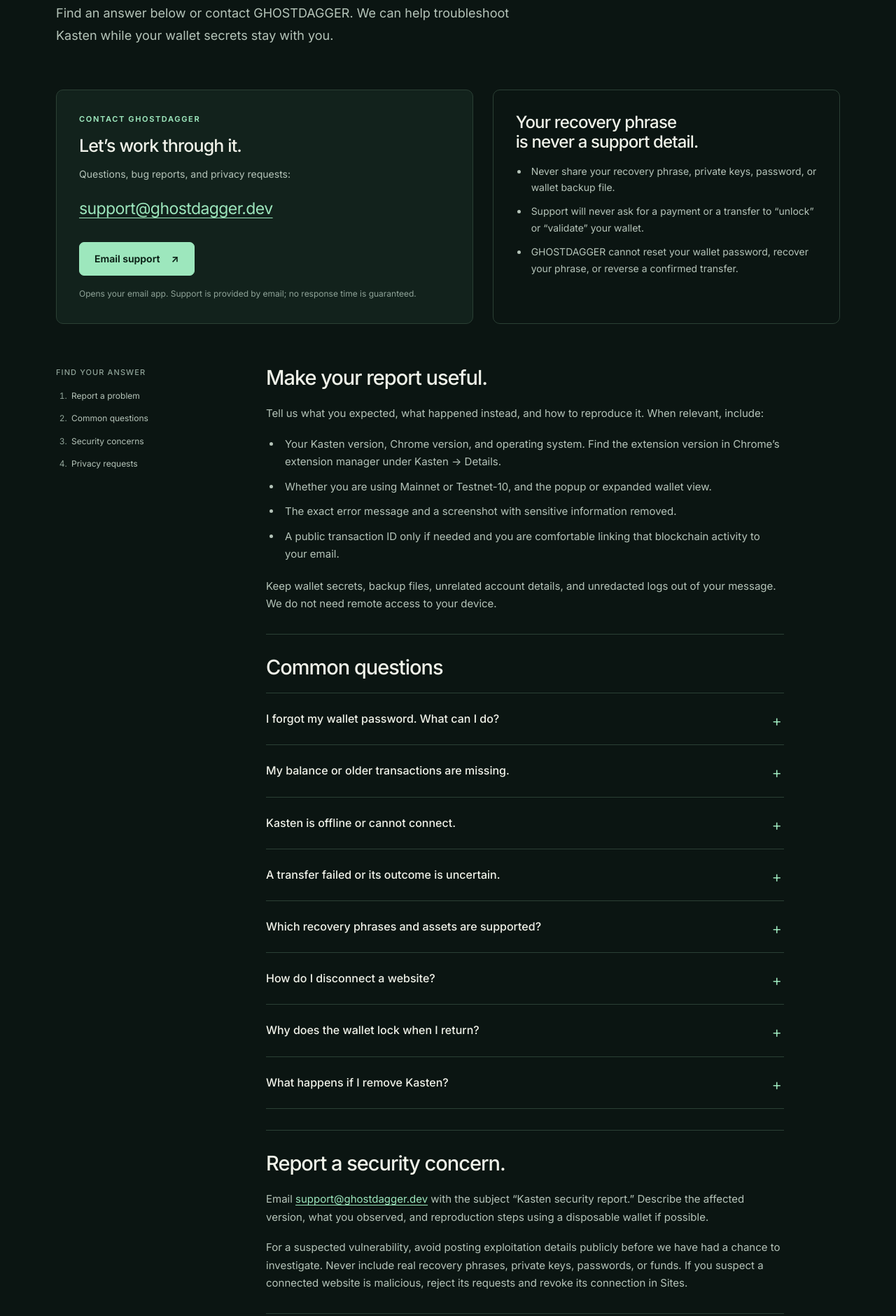
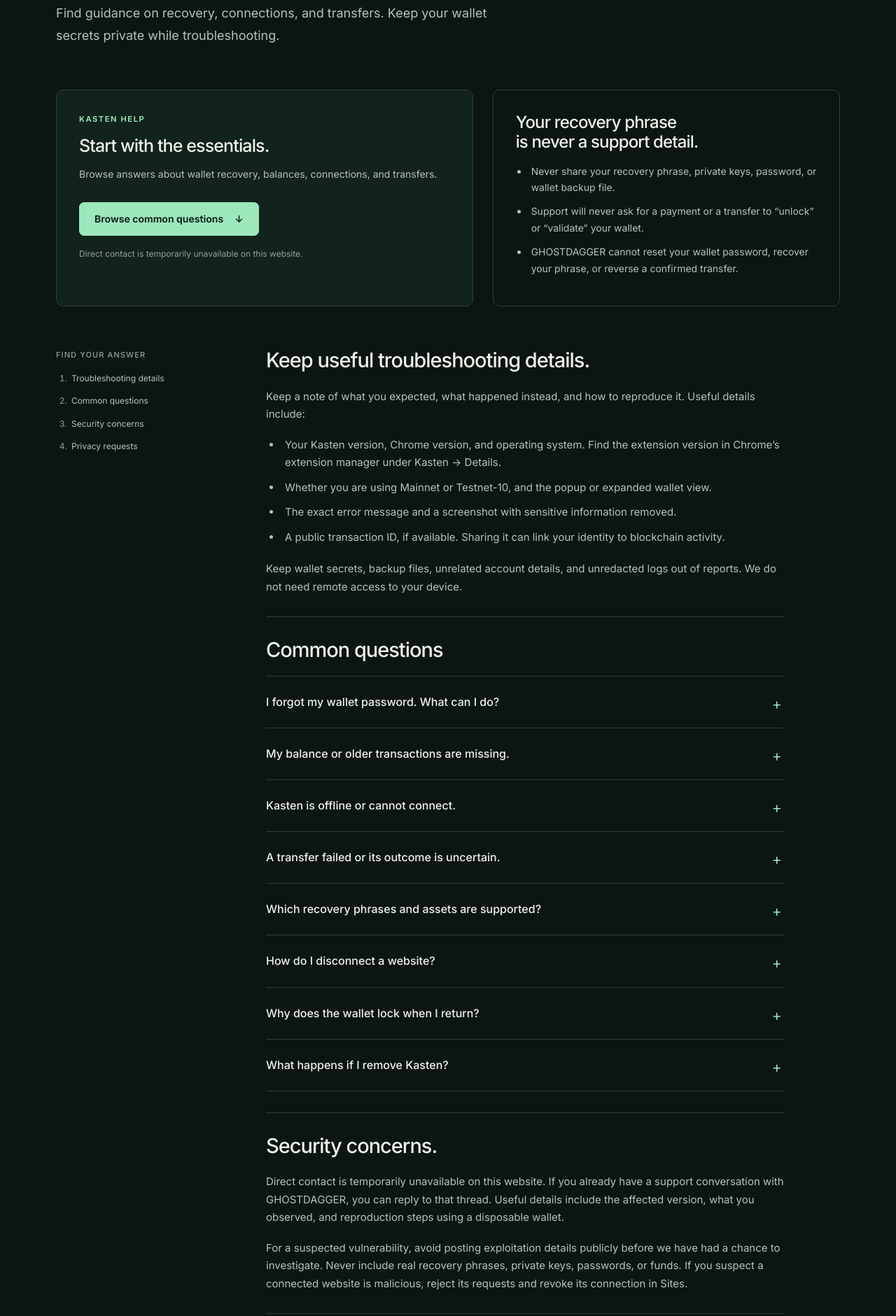
Before and after one commit to ghostdagger-labs/kasten-website, a website: page public/support.html in a window 1280 px wide. Shown: the part 383-2264 px from the top of the page at 70% size. Drawn offline with Linux system fonts and the light colour scheme.

Commit message:
Remove public support email and preserve store promo assets

```diff
--- a/public/support.html
+++ b/public/support.html
@@ -4,7 +4,7 @@
   <meta charset="utf-8">
   <meta name="viewport" content="width=device-width, initial-scale=1">
   <title>Support — Kasten</title>
-  <meta name="description" content="Get help with Kasten, the self-custody Kaspa wallet by GHOSTDAGGER. Troubleshoot recovery, network connections, and transfers. Email support@ghostdagger.dev.">
+  <meta name="description" content="Get help with Kasten, the self-custody Kaspa wallet by GHOSTDAGGER. Find guidance on recovery, network connections, and transfers.">
   <meta name="theme-color" content="#0b1512">
   <link rel="canonical" href="https://getkasten.com/support">
   <link rel="icon" href="/assets/kasten.svg" type="image/svg+xml">
@@ -21,16 +21,15 @@
       <div class="page-intro">
         <div class="eyebrow">Support / Kasten Chrome extension</div>
         <h1>Help with<br>your wallet.</h1>
-        <p class="lead">Find an answer below or contact GHOSTDAGGER. We can help troubleshoot Kasten while your wallet secrets stay with you.</p>
+        <p class="lead">Find guidance on recovery, connections, and transfers. Keep your wallet secrets private while troubleshooting.</p>
       </div>
       <div class="support-top">
         <section class="contact-panel" aria-labelledby="contact-title">
-          <div class="eyebrow">Contact GHOSTDAGGER</div>
-          <h2 id="contact-title">Let’s work through it.</h2>
-          <p>Questions, bug reports, and privacy requests:</p>
-          <a class="email" href="mailto:support@ghostdagger.dev">support@ghostdagger.dev</a>
-          <div class="actions"><a class="button" href="mailto:support@ghostdagger.dev?subject=Kasten%20support">Email support <span aria-hidden="true">↗</span></a></div>
-          <p class="fine">Opens your email app. Support is provided by email; no response time is guaranteed.</p>
+          <div class="eyebrow">Kasten help</div>
+          <h2 id="contact-title">Start with the essentials.</h2>
+          <p>Browse answers about wallet recovery, balances, connections, and transfers.</p>
+          <div class="actions"><a class="button" href="#answers">Browse common questions <span aria-hidden="true">↓</span></a></div>
+          <p class="fine">Direct contact is temporarily unavailable on this website.</p>
         </section>
         <section class="safety-panel" aria-labelledby="secrets-title">
           <h2 id="secrets-title">Your recovery phrase<br>is never a support detail.</h2>
@@ -38,21 +37,21 @@
         </section>
       </div>
       <div class="document-layout">
-        <nav class="contents" aria-label="Support contents"><h2>Find your answer</h2><ol><li><a href="#report">Report a problem</a></li><li><a href="#answers">Common questions</a></li><li><a href="#security">Security concerns</a></li><li><a href="#privacy">Privacy requests</a></li></ol></nav>
+        <nav class="contents" aria-label="Support contents"><h2>Find your answer</h2><ol><li><a href="#report">Troubleshooting details</a></li><li><a href="#answers">Common questions</a></li><li><a href="#security">Security concerns</a></li><li><a href="#privacy">Privacy requests</a></li></ol></nav>
         <div class="article">
           <section id="report">
-            <h2>Make your report useful.</h2>
-            <p>Tell us what you expected, what happened instead, and how to reproduce it. When relevant, include:</p>
-            <ul><li>Your Kasten version, Chrome version, and operating system. Find the extension version in Chrome’s extension manager under Kasten → Details.</li><li>Whether you are using Mainnet or Testnet-10, and the popup or expanded wallet view.</li><li>The exact error message and a screenshot with sensitive information removed.</li><li>A public transaction ID only if needed and you are comfortable linking that blockchain activity to your email.</li></ul>
-            <p>Keep wallet secrets, backup files, unrelated account details, and unredacted logs out of your message. We do not need remote access to your device.</p>
+            <h2>Keep useful troubleshooting details.</h2>
+            <p>Keep a note of what you expected, what happened instead, and how to reproduce it. Useful details include:</p>
+            <ul><li>Your Kasten version, Chrome version, and operating system. Find the extension version in Chrome’s extension manager under Kasten → Details.</li><li>Whether you are using Mainnet or Testnet-10, and the popup or expanded wallet view.</li><li>The exact error message and a screenshot with sensitive information removed.</li><li>A public transaction ID, if available. Sharing it can link your identity to blockchain activity.</li></ul>
+            <p>Keep wallet secrets, backup files, unrelated account details, and unredacted logs out of reports. We do not need remote access to your device.</p>
           </section>
           <section id="answers">
             <h2 class="faq-heading">Common questions</h2>
             <div class="faq">
               <details id="password"><summary>I forgot my wallet password. What can I do?</summary><div><p>There is no password-reset service. If you have your recovery phrase, restore it into a new wallet inside Kasten and choose a new password. Keep the existing encrypted wallet until you have checked that the restored addresses and accounts are correct.</p><p>If you have lost both the password and recovery phrase, GHOSTDAGGER cannot restore access. Do not send either secret to support or enter it on this website.</p></div></details>
-              <details id="missing-balance"><summary>My balance or older transactions are missing.</summary><div><p>Check that you selected the correct wallet, account, and network. Mainnet and Testnet-10 are separate networks, and Testnet funds are not Mainnet KAS. Allow the node connection and account scan to finish.</p><p>For older transactions, open Activity and choose “Discover older history.” Review its privacy disclosure before confirming: the explorer service will receive derived public addresses. If the balance still looks wrong, contact support before deleting or reinstalling anything.</p></div></details>
-              <details id="connection"><summary>Kasten is offline or cannot connect.</summary><div><p>Check your internet connection. In Kasten, open Settings → Network and use “Retry connection.” A public resolver or node may be temporarily unavailable.</p><p>Close and reopen the popup or expanded view. If it continues, send the exact connection error, selected network, and approximate time to support. Reinstalling is not a first troubleshooting step because it removes local wallet data.</p></div></details>
-              <details id="transfer"><summary>A transfer failed or its outcome is uncertain.</summary><div><p>Check Activity and, if a transaction ID is available, inspect it using the matching network’s explorer. A lost connection does not necessarily mean a broadcast failed.</p><p>Avoid submitting the same payment again until you have checked its status and balance. If the result remains uncertain, contact support with the error and public transaction ID if available. Confirmed transfers cannot be reversed by GHOSTDAGGER.</p></div></details>
+              <details id="missing-balance"><summary>My balance or older transactions are missing.</summary><div><p>Check that you selected the correct wallet, account, and network. Mainnet and Testnet-10 are separate networks, and Testnet funds are not Mainnet KAS. Allow the node connection and account scan to finish.</p><p>For older transactions, open Activity and choose “Discover older history.” Review its privacy disclosure before confirming: the explorer service will receive derived public addresses. If the balance still looks wrong, preserve the existing wallet and your recovery phrase backup. Avoid deleting or reinstalling anything while the issue is unresolved.</p></div></details>
+              <details id="connection"><summary>Kasten is offline or cannot connect.</summary><div><p>Check your internet connection. In Kasten, open Settings → Network and use “Retry connection.” A public resolver or node may be temporarily unavailable.</p><p>Close and reopen the popup or expanded view. If it continues, record the exact connection error, selected network, and approximate time for troubleshooting. Reinstalling is not a first troubleshooting step because it removes local wallet data.</p></div></details>
+              <details id="transfer"><summary>A transfer failed or its outcome is uncertain.</summary><div><p>Check Activity and, if a transaction ID is available, inspect it using the matching network’s explorer. A lost connection does not necessarily mean a broadcast failed.</p><p>Avoid submitting the same payment again until you have checked its status and balance. If the result remains uncertain, keep a record of the error and public transaction ID if available. Do not resend until you have established the outcome. Confirmed transfers cannot be reversed by GHOSTDAGGER.</p></div></details>
               <details id="restore"><summary>Which recovery phrases and assets are supported?</summary><div><p>The current Chrome extension supports native KAS on Mainnet and Testnet-10 and restoration of supported 12- or 24-word English recovery phrases. BIP39 passphrases, sometimes called an extra or “25th” word, are not supported in this version.</p><p>Kasten does not currently provide swaps, token or NFT support, or Ethereum compatibility. Wallet derivation and account discovery can differ between applications; check the restored addresses before relying on a restored wallet.</p></div></details>
               <details id="disconnect"><summary>How do I disconnect a website?</summary><div><p>Open Sites in Kasten and revoke the website’s connection, or disconnect all sites. Connecting allows a site to see your authorized public account information and request transfers; each transfer still requires a separate approval.</p><p>Disconnecting prevents future authorized access. It cannot undo a completed transfer or erase information the site already received.</p></div></details>
               <details id="locking"><summary>Why does the wallet lock when I return?</summary><div><p>Kasten locks after the configured browser-idle interval, when the operating system locks, or when its wallet runtime ends. Choose a five-, fifteen-, or sixty-minute idle interval in Settings → Auto-lock.</p><p>A browser restart or extension update can require unlocking again. Never send your wallet password to support to diagnose a locking issue.</p></div></details>
@@ -60,13 +59,13 @@
             </div>
           </section>
           <section id="security">
-            <h2>Report a security concern.</h2>
-            <p>Email <a href="mailto:support@ghostdagger.dev?subject=Kasten%20security%20report">support@ghostdagger.dev</a> with the subject “Kasten security report.” Describe the affected version, what you observed, and reproduction steps using a disposable wallet if possible.</p>
+            <h2>Security concerns.</h2>
+            <p>Direct contact is temporarily unavailable on this website. If you already have a support conversation with GHOSTDAGGER, you can reply to that thread. Useful details include the affected version, what you observed, and reproduction steps using a disposable wallet.</p>
             <p>For a suspected vulnerability, avoid posting exploitation details publicly before we have had a chance to investigate. Never include real recovery phrases, private keys, passwords, or funds. If you suspect a connected website is malicious, reject its requests and revoke its connection in Sites.</p>
           </section>
           <section id="privacy">
             <h2>Questions about your information?</h2>
-            <p>Read the <a href="/privacy">privacy policy</a> for local storage, network services, website hosting, and support-email handling. Email <a href="mailto:support@ghostdagger.dev?subject=Kasten%20privacy%20request">support@ghostdagger.dev</a> to ask about information GHOSTDAGGER holds or request access, correction, or deletion.</p>
+            <p>Read the <a href="/privacy">privacy policy</a> for local storage, network services, website hosting, and support correspondence. To ask about information in an existing support conversation or request access, correction, or deletion, reply to that thread. Direct contact for new requests is temporarily unavailable on this website.</p>
             <p>We cannot remove records from the Kaspa blockchain or delete information independently held by third-party websites and services.</p>
           </section>
         </div>
```
Also changed, not shown: marketing/chrome-web-store/generation-prompts.json (added, +9 -0 lines), public/404.html (+1 -1 lines), public/index.html (+1 -1 lines), public/privacy.html (+6 -6 lines), README.md, marketing/chrome-web-store/README.md (added), marketing/chrome-web-store/kasten-marquee-promo-1400x560.png (added), marketing/chrome-web-store/kasten-small-promo-440x280.png (added), marketing/chrome-web-store/sources/kasten-reference-icon.png (added), marketing/chrome-web-store/sources/marquee-original.png (added), 1 other file.
